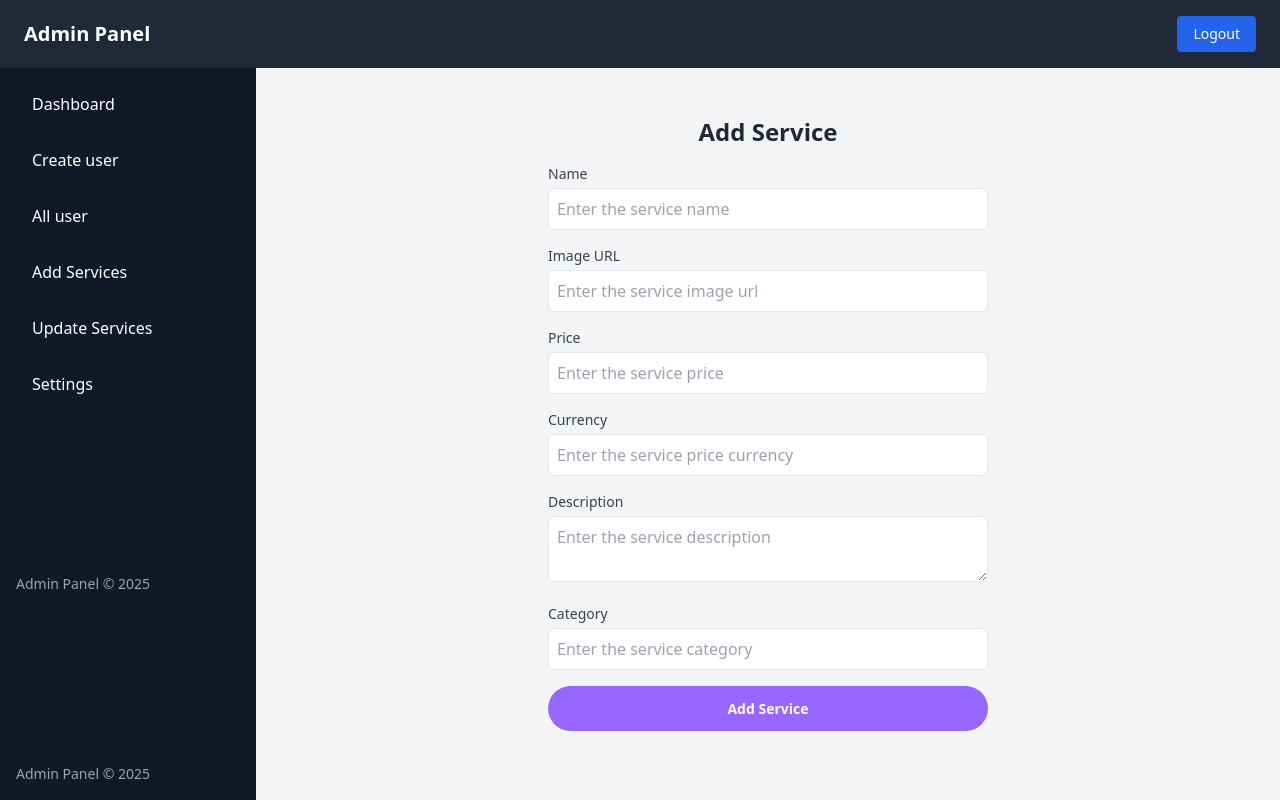
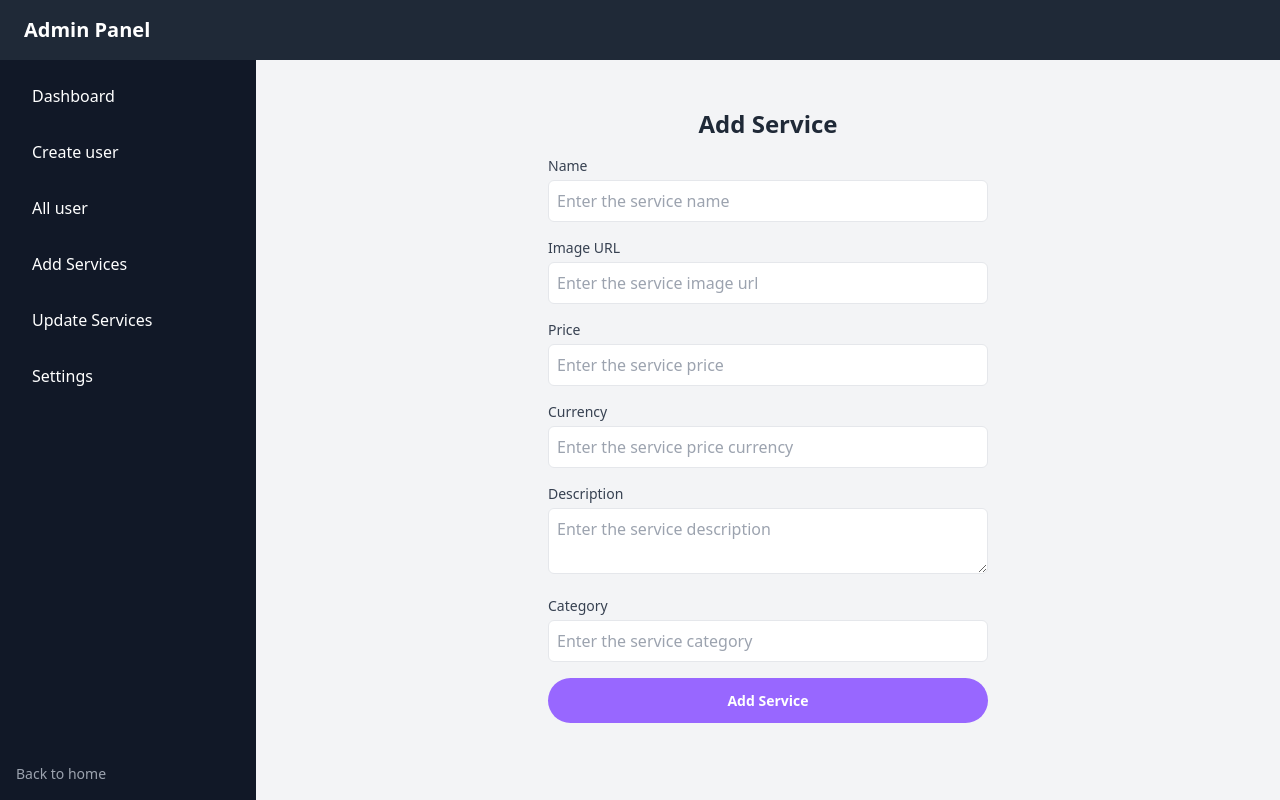
Before and after one commit to Suhanur-Rohoman-Sumon-github/myrepositor, a React (Vite) app: page /admin/Add-services in a window 1280 px wide. Built offline with nearby package versions, Linux system fonts and the light colour scheme.

Commit message:
some more changes

```diff
--- a/src/layouts/AdminLayout.tsx
+++ b/src/layouts/AdminLayout.tsx
@@ -6,9 +6,6 @@ const AdminLayout = () => {
       {/* Navbar */}
       <div className="bg-gray-800 text-white px-6 py-4 flex items-center justify-between">
         <h1 className="text-xl font-bold">Admin Panel</h1>
-        <button className="text-sm bg-blue-600 px-4 py-2 rounded hover:bg-blue-700">
-          Logout
-        </button>
       </div>
 
       {/* Sidebar and Main Content */}
@@ -66,10 +63,9 @@ const AdminLayout = () => {
             </li>
           </ul>
           <div className="mt-auto p-4 text-sm text-gray-400">
-            Admin Panel © 2025
-          </div>
-          <div className="mt-auto p-4 text-sm text-gray-400">
-            Admin Panel © 2025
+            <Link className="button-primary" to={"/"}>
+              Back to home
+            </Link>
           </div>
         </aside>
 
--- a/src/pages/sharedPages/Navbar/Navbar.tsx
+++ b/src/pages/sharedPages/Navbar/Navbar.tsx
@@ -124,10 +124,13 @@ const Navbar = () => {
                   </div>
                   <button
                     onClick={() => dispatch(logout())}
-                    className="btn-primary mt-3"
+                    className="btn-primary mt-3 w-full"
                   >
                     Logout
                   </button>
+                  <div className="btn-primary mt-4">
+                    <Link to="/admin/dashboard">My account</Link>
+                  </div>
                 </div>
               </div>
             ) : (
```
